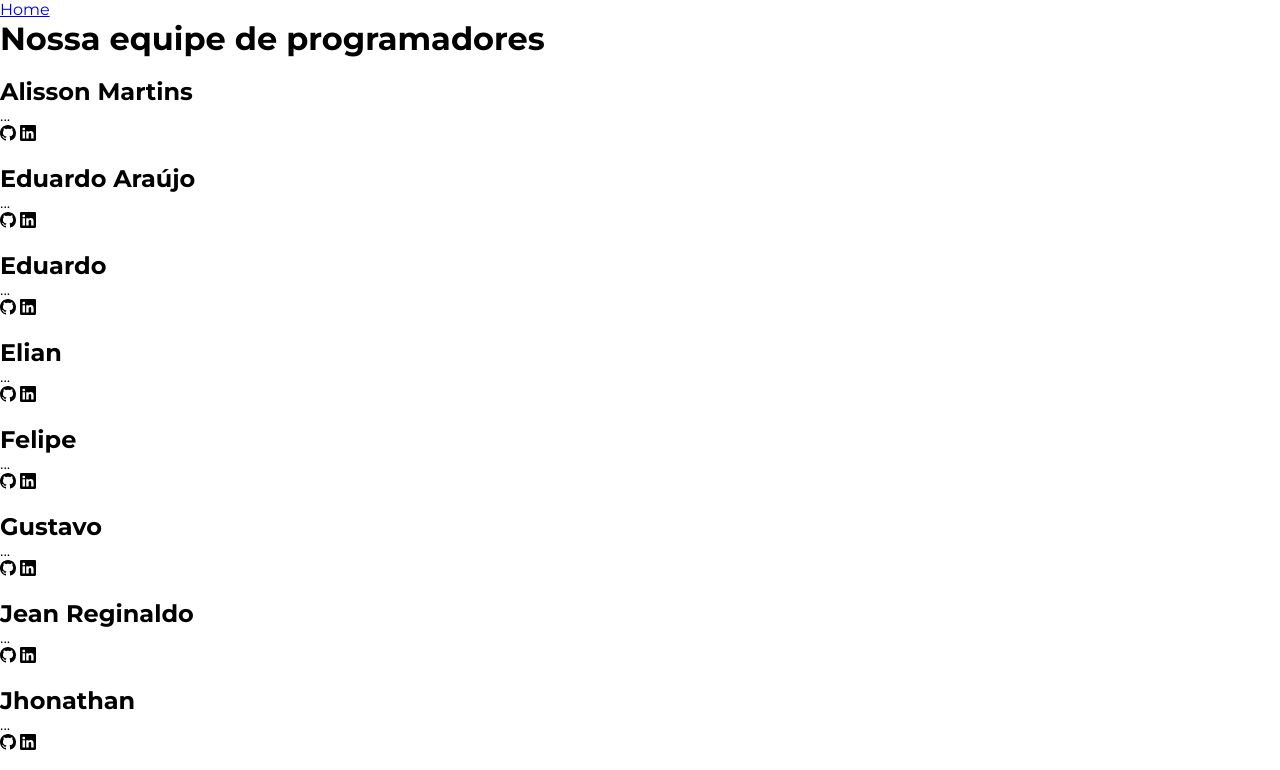
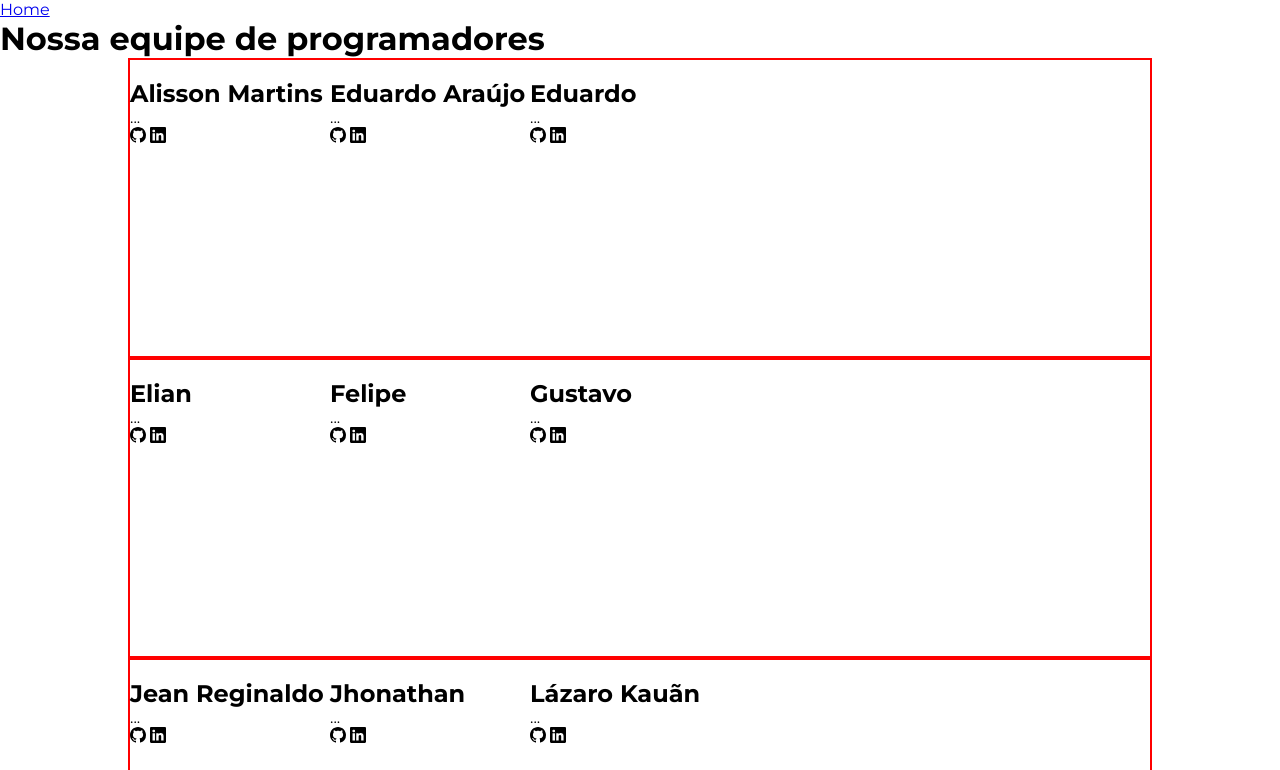
Before and after one commit to f5-nascimento/HTTP-Roosters, a plain HTML site: page pages/sobre.html in a window 1280 px wide. Shown: the top 770 px of the page. Drawn offline with Linux system fonts and the light colour scheme.

Commit message:
a caminho

```diff
--- a/CSS/pages.css
+++ b/CSS/pages.css
@@ -18,6 +18,38 @@ body{
     font-family: var(--font-principal);
     font-size: 16px;
 }
+
+#devs {
+    display: flex;
+    flex-direction: column;
+    align-items: center;
+}
+
+.line1{
+    display: inline-flex;
+    border: 2px solid red;
+    width: 80%;
+    height: 300px;
+}
+
+.principal__turma{
+    display: inline-flex;
+}
+
+
+.line {
+    display: flex;
+    flex-direction: row;
+    border: 2px solid red;
+    width: 80%;
+    height: 300px;
+}
+
+.developers {
+    width: 200px;
+    height: 100px;
+}
+
 
 .senai{
     display: grid;
--- a/pages/sobre.html
+++ b/pages/sobre.html
@@ -17,8 +17,9 @@
     </header>
     <main class="principal">
         <h1 class="principal__texto">Nossa equipe de programadores</h1>
+        <section id="devs">
 
-        <section class="line">
+            <section class="line1">
 
                 <div class="principal__turma">
                     <div class="developers">
@@ -59,8 +60,10 @@
                     <div class="DEV_info">
                         <h2 class="developers__name">Elian</h2>
                         <p class="developers__descricao">...</p>
-                        <a href="https://github.com/eliaxn" target="_blank"><img src="/assets/github.svg" alt="Icone do github"></a>
-                        <a href="https://www.linkedin.com/in/elian-pinheiro-3114ab294" target="_blank"><img src="/assets/linkedin.svg" alt="Icone do linkedin"></a>
+                        <a href="https://github.com/eliaxn" target="_blank"><img src="/assets/github.svg"
+                                alt="Icone do github"></a>
+                        <a href="https://www.linkedin.com/in/elian-pinheiro-3114ab294" target="_blank"><img
+                                src="/assets/linkedin.svg" alt="Icone do linkedin"></a>
                     </div>
                 </div>
 
@@ -118,8 +121,8 @@
                         <p class="developers__descricao">...</p>
                         <a href="https://github.com/Lazarokaua" target="_blank"><img src="/assets/github.svg"
                                 alt="Icone do github"></a>
-                    <a href="https://www.linkedin.com/in/lazaro-kaua/" target="_blank"><img src="/assets/linkedin.svg"
-                            alt="Icone do linkedin"></a>
+                        <a href="https://www.linkedin.com/in/lazaro-kaua/" target="_blank"><img
+                                src="/assets/linkedin.svg" alt="Icone do linkedin"></a>
                     </div>
                 </div>
 
@@ -141,7 +144,7 @@
                 </div>
 
                 <div class="developers">
-                <div class="DEV_img"><img src="" alt=""></div>
+                    <div class="DEV_img"> <img src="../assets/Devsimg/1693010072694.jpg" alt=""> </div>
                     <div class="DEV_info">
                         <h2 class="developers__name">Pedro da Massa</h2>
                         <p class="developers__descricao">...</p>
@@ -171,15 +174,17 @@
                     <div class="DEV_info">
                         <h2 class="developers__name">Vitor</h2>
                         <p class="developers__descricao">...</p>
-                    <a href="https://github.com/Diniz-Vitor" target="_blank"><img src="/assets/github.svg" alt="Icone do github"></a>
-                    <a href="https://www.linkedin.com/in/vitor-diniz-346028a1?utm_source=share&utm_campaign=share_via&utm_content=profile&utm_medium=android_app" target="_blank"><img src="/assets/linkedin.svg" alt="Icone do linkedin"></a>
+                        <a href="https://github.com/Diniz-Vitor" target="_blank"><img src="/assets/github.svg"
+                                alt="Icone do github"></a>
+                        <a href="https://www.linkedin.com/in/vitor-diniz-346028a1?utm_source=share&utm_campaign=share_via&utm_content=profile&utm_medium=android_app"
+                            target="_blank"><img src="/assets/linkedin.svg" alt="Icone do linkedin"></a>
                     </div>
                 </div>
 
                 </div>
 
             </section>
-
+        </section>
 
 
 
```
Also changed, not shown: assets/Devsimg/1693010072694.jpg (added). Lines whose indentation alone changed are shown as unchanged.
